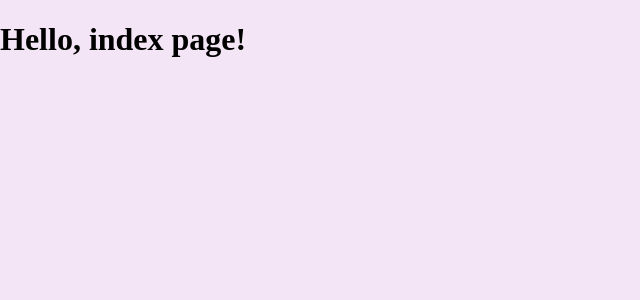
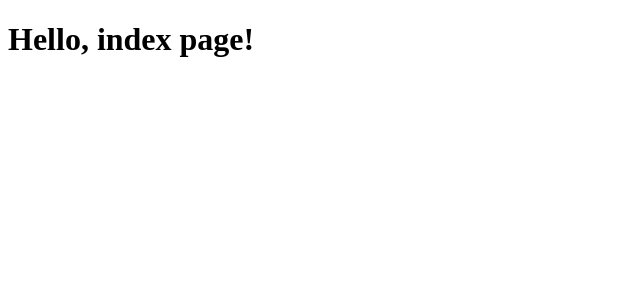
Before and after one commit to echvzb/appointment-app, a React app: page / in a window 1280 px wide. Shown: the top 300 px of the page, without its empty margins (0-640 px from the left). Built offline with nearby package versions, Linux system fonts and the light colour scheme.

Commit message:
fix: remove styled components

```diff
--- a/package.json
+++ b/package.json
@@ -20,10 +20,8 @@
     "@types/react": "^17.0.39",
     "@types/react-dom": "^17.0.11",
     "@types/react-router-dom": "^5.3.3",
-    "@types/styled-components": "^5.1.22",
     "@typescript-eslint/eslint-plugin": "^5.10.2",
     "@typescript-eslint/parser": "^5.10.2",
-    "autoprefixer": "^10.4.2",
     "babel-loader": "^8.2.3",
     "copy-webpack-plugin": "^10.2.4",
     "eslint": "^8.8.0",
@@ -36,7 +34,6 @@
     "nodemon": "^2.0.15",
     "prettier": "^2.5.1",
     "style-loader": "^3.3.1",
-    "styled-components": "^5.3.3",
     "typescript": "^4.5.5",
     "webpack": "^5.68.0",
     "webpack-cli": "^4.9.2",
--- a/src/App.tsx
+++ b/src/App.tsx
@@ -1,12 +1,5 @@
 import Router from './Router';
-import {ThemeProvider} from 'styled-components';
-import {GlobalStyle, theme} from './style';
 
-const App = () => (
-  <ThemeProvider theme={theme}>
-    <GlobalStyle />
-    <Router />
-  </ThemeProvider>
-);
+const App = () => <Router />;
 
 export default App;
--- a/src/style/index.tsx
+++ /dev/null
@@ -1,13 +0,0 @@
-import {createGlobalStyle} from 'styled-components';
-export * from './theme';
-
-export const GlobalStyle = createGlobalStyle`
-  html {
-    min-height: 100vh;
-    background:${({theme}) => theme.colors.primary['50']};
-  }
-  body {
-    margin: 0;
-    padding: 0;
-  }
-`;
--- a/src/style/theme.ts
+++ /dev/null
@@ -1,18 +0,0 @@
-import {DefaultTheme} from 'styled-components';
-
-export const theme: DefaultTheme = {
-  colors: {
-    primary: {
-      '50': '#f3e5f5',
-      '100': '#e1bee7',
-      '200': '#ce93d8',
-      '300': '#ba68c8',
-      '400': '#ab47bc',
-      '500': '#9c27b0',
-      '600': '#8e24aa',
-      '700': '#7b1fa2',
-      '800': '#6a1b9a',
-      '900': '#4a148c',
-    },
-  },
-} as const;
```
Also changed, not shown: src/style/style.d.ts (deleted, +0 -21 lines), 1 other file (tests, documents, lock files or other folders).
